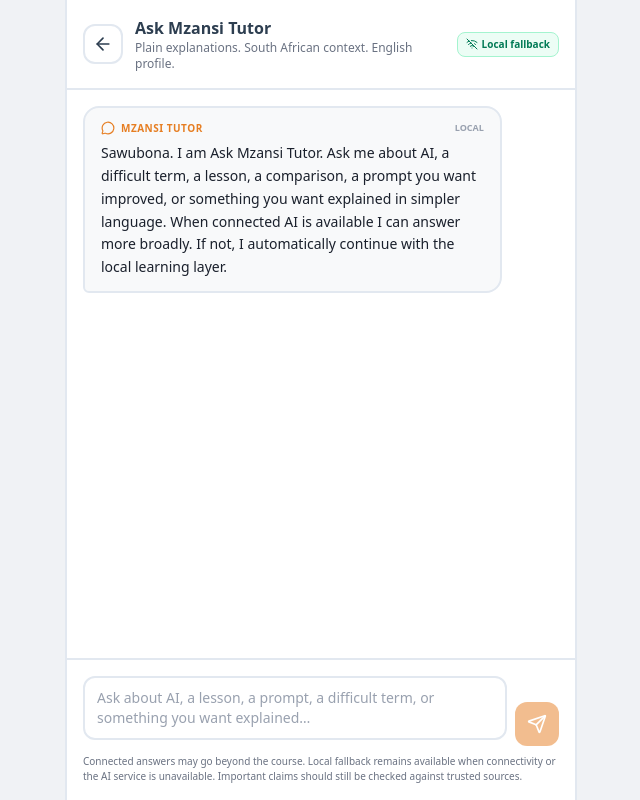
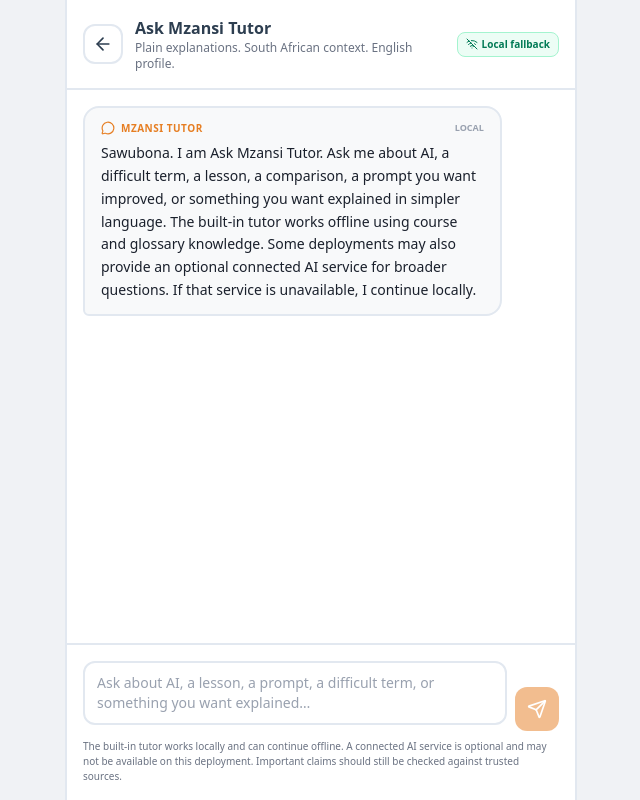
Before and after one commit to marcdiedricks/mzansi-ai-educator, a React (Vite) app: page /mzansi-ai-educator/tutor in a window 1280 px wide. Shown: the whole page, without its empty margins (319-959 px from the left). Built offline with nearby package versions, Linux system fonts and the light colour scheme.

Commit message:
Clarify optional connected tutor availability

```diff
--- a/src/pages/Tutor.tsx
+++ b/src/pages/Tutor.tsx
@@ -27,7 +27,7 @@ export function Tutor() {
     {
       sender: 'tutor',
       mode: 'local',
-      text: 'Sawubona. I am Ask Mzansi Tutor. Ask me about AI, a difficult term, a lesson, a comparison, a prompt you want improved, or something you want explained in simpler language. When connected AI is available I can answer more broadly. If not, I automatically continue with the local learning layer.',
+      text: 'Sawubona. I am Ask Mzansi Tutor. Ask me about AI, a difficult term, a lesson, a comparison, a prompt you want improved, or something you want explained in simpler language. The built-in tutor works offline using course and glossary knowledge. Some deployments may also provide an optional connected AI service for broader questions. If that service is unavailable, I continue locally.',
     },
   ]);
 
@@ -90,7 +90,7 @@ export function Tutor() {
               {busy ? <Loader2 className="w-5 h-5 animate-spin" /> : <Send className="w-5 h-5" />}
             </button>
           </div>
-          <p className="text-[10px] text-gray-500 mt-2">Connected answers may go beyond the course. Local fallback remains available when connectivity or the AI service is unavailable. Important claims should still be checked against trusted sources.</p>
+          <p className="text-[10px] text-gray-500 mt-2">The built-in tutor works locally and can continue offline. A connected AI service is optional and may not be available on this deployment. Important claims should still be checked against trusted sources.</p>
         </form>
       </div>
     </div>
```
